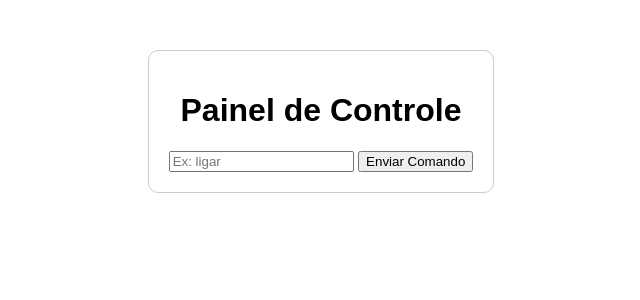
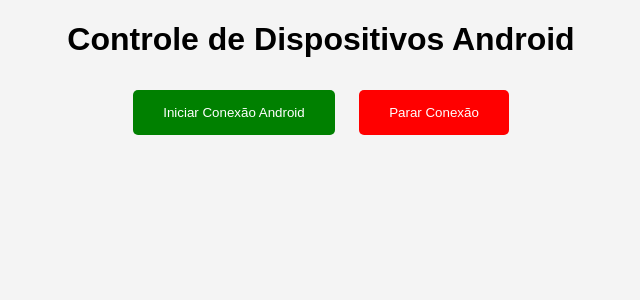
Before and after one commit to siviosales354-crypto/painel-controle, a Flask app: page / in a window 1280 px wide. Shown: the top 300 px of the page, without its empty margins (319-959 px from the left). Run offline with Flask 3, Linux system fonts and the light colour scheme.

Commit message:
Update index.html

```diff
--- a/templates/index.html
+++ b/templates/index.html
@@ -2,21 +2,20 @@
 <html lang="pt-br">
 <head>
     <meta charset="UTF-8">
-    <title>Painel de Controle</title>
+    <title>Painel Android Controller</title>
     <style>
-        body { font-family: sans-serif; text-align: center; margin-top: 50px; }
-        .box { border: 1px solid #ccc; padding: 20px; display: inline-block; border-radius: 10px; }
+        body { font-family: Arial; text-align: center; background: #f4f4f4; }
+        .btn { padding: 15px 30px; margin: 10px; cursor: pointer; border: none; border-radius: 5px; color: white; }
+        .ligar { background: green; }
+        .desligar { background: red; }
     </style>
 </head>
 <body>
-    <div class="box">
-        <h1>Painel de Controle</h1>
+    <h1>Controle de Dispositivos Android</h1>
 
-        <form action="/enviar" method="POST">
-            <input type="text" name="comando" placeholder="Ex: ligar" required>
-            <button type="submit">Enviar Comando</button>
-        </form>
-
-    </div>
+    <form action="/enviar" method="POST">
+        <button name="comando" value="iniciar_controle" class="btn ligar">Iniciar Conexão Android</button>
+        <button name="comando" value="parar_controle" class="btn desligar">Parar Conexão</button>
+    </form>
 </body>
 </html>
```
